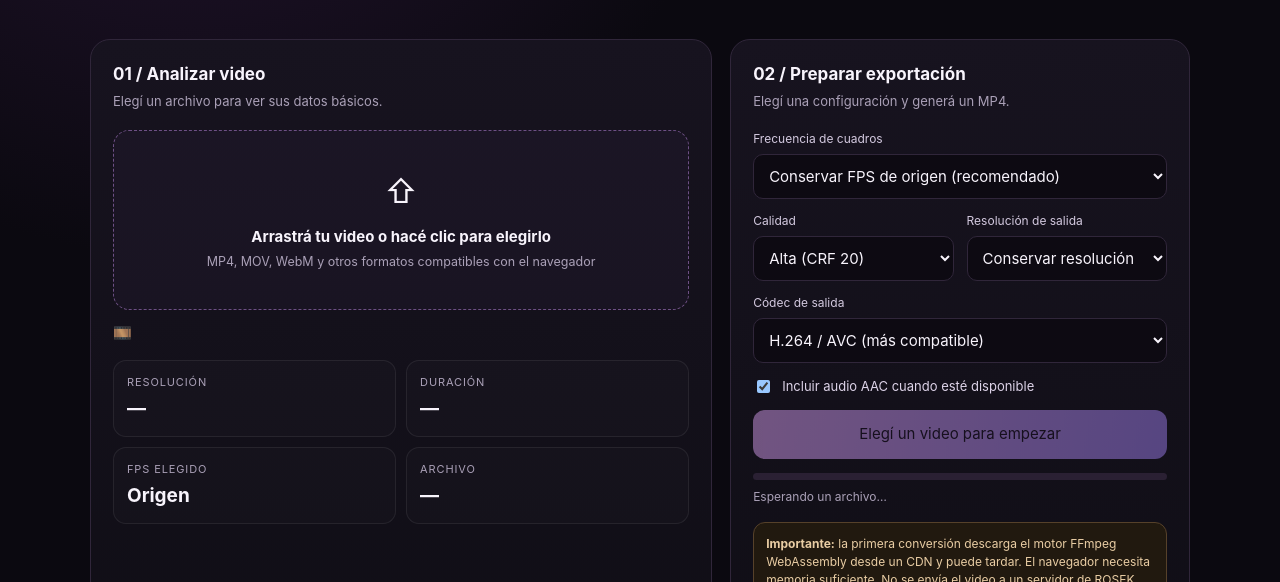
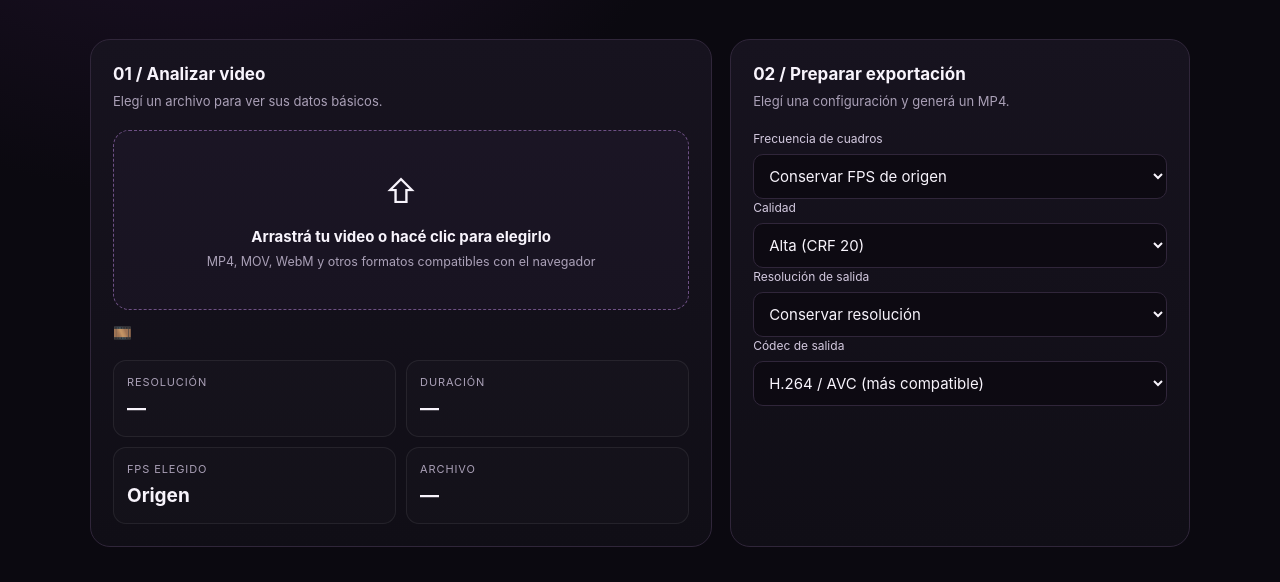
Before and after one commit to ROESERkk/ROSEK-Method-Upload, a plain HTML site: page index.html in a window 1280 px wide. Shown: the part 357-939 px from the top of the page. Drawn offline with Linux system fonts and the light colour scheme.

Commit message:
Update index.html

```diff
--- a/index.html
+++ b/index.html
@@ -27,19 +27,46 @@
 <video id="preview" controls playsinline style="display:none;width:100%;max-height:300px;margin-top:15px;border-radius:12px;background:#000"></video>
 </section>
 <section class="panel"><h2>02 / Preparar exportación</h2><p class="sub">Elegí una configuración y generá un MP4.</p>
-<div class="fields">
-<div class="field full"><label for="fps">Frecuencia de cuadros</label><select id="fps"><option value="source">Conservar FPS de origen (recomendado)</option><option value="59.94">59,94 FPS</option><option value="60">60 FPS</option><option value="29.97">29,97 FPS</option><option value="30">30 FPS</option></select></div>
-<div class="field"><label for="quality">Calidad</label><select id="quality"><option value="18">Muy alta (CRF 18)</option><option value="20" selected>Alta (CRF 20)</option><option value="23">Equilibrada (CRF 23)</option><option value="26">Archivo más pequeño (CRF 26)</option></select></div>
-<div class="field"><label for="size">Resolución de salida</label><select id="size"><option value="source" selected>Conservar resolución</option><option value="1080x1920">1080 × 1920 vertical</option><option value="720x1280">720 × 1280 vertical</option></select></div>
-<div class="field full"><label for="codec">Códec de salida</label><select id="codec"><option value="h264" selected>H.264 / AVC (más compatible)</option></select></div>
+
+<div class="field full">
+  <label for="fps">Frecuencia de cuadros</label>
+  <select id="fps">
+    <option value="source">Conservar FPS de origen</option>
+    <option value="30">30 FPS</option>
+    <option value="60">60 FPS</option>
+    <option value="120">120 FPS</option>
+  </select>
 </div>
-<label class="check"><input id="audio" type="checkbox" checked> Incluir audio AAC cuando esté disponible</label>
-<button id="convert" class="btn" disabled>Elegí un video para empezar</button>
-<div class="progress"><div class="bar" id="bar"></div></div><div class="status" id="status" role="status">Esperando un archivo…</div>
-<button id="download" class="btn secondary" hidden>Descargar MP4</button>
-<div class="notice"><b>Importante:</b> la primera conversión descarga el motor FFmpeg WebAssembly desde un CDN y puede tardar. El navegador necesita memoria suficiente. No se envía el video a un servidor de ROSEK. Esta versión exporta H.264; no ofrece HEVC/H.265 porque el motor web estándar no garantiza ese codificador.</div>
-</section>
+
+<div class="field">
+  <label for="quality">Calidad</label>
+  <select id="quality">
+    <option value="16">Máxima calidad (CRF 16)</option>
+    <option value="18">Muy alta (CRF 18)</option>
+    <option value="20" selected>Alta (CRF 20)</option>
+    <option value="23">Equilibrada (CRF 23)</option>
+    <option value="26">Archivo más pequeño (CRF 26)</option>
+  </select>
 </div>
+
+<div class="field">
+  <label for="size">Resolución de salida</label>
+  <select id="size">
+    <option value="source" selected>Conservar resolución</option>
+    <option value="1920x1080">1080p horizontal</option>
+    <option value="1080x1920">1080p vertical</option>
+    <option value="3840x2160">4K horizontal</option>
+    <option value="2160x3840">4K vertical</option>
+  </select>
+</div>
+
+<div class="field full">
+  <label for="codec">Códec de salida</label>
+  <select id="codec">
+    <option value="h264" selected>H.264 / AVC (más compatible)</option>
+  </select>
+</div>
+
 </main>
 <footer class="wrap footer">ROSEK Studio · Herramienta de navegador. Los FPS mostrados por el reproductor son estimados por metadatos del navegador; para una medición exacta de FPS variables se requiere inspección de fotogramas.</footer>
 <script type="module">
```
